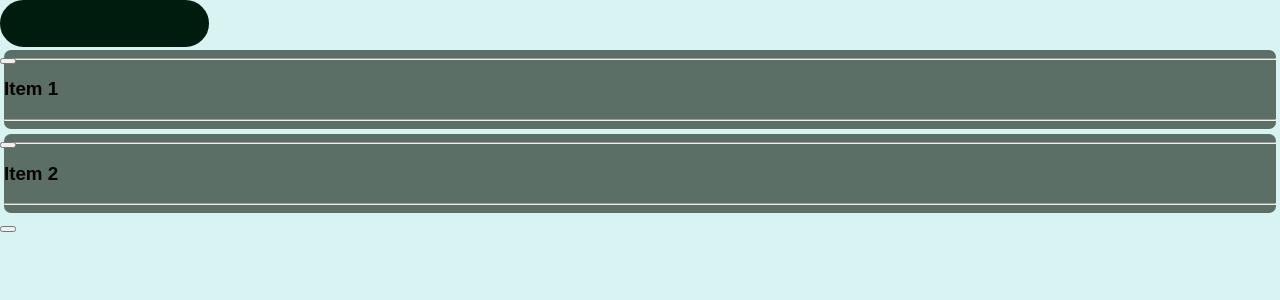
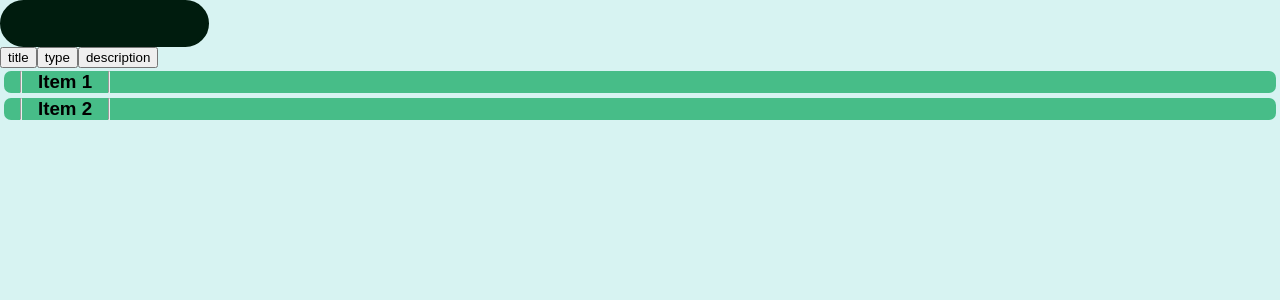
Before and after one commit to Animator55/TS-todolist, a React (Vite) app: page / in a window 1280 px wide. Shown: the top 300 px of the page. Built offline with nearby package versions, Linux system fonts and the light colour scheme; the HTML template or start-up script is replaced by a standard one.

Commit message:
fixed errors

```diff
--- a/package.json
+++ b/package.json
@@ -10,6 +10,9 @@
     "preview": "vite preview"
   },
   "dependencies": {
+    "@fortawesome/fontawesome-svg-core": "^6.4.2",
+    "@fortawesome/free-solid-svg-icons": "^6.4.2",
+    "@fortawesome/react-fontawesome": "^0.2.0",
     "react": "^18.2.0",
     "react-dom": "^18.2.0"
   },
--- a/src/App.tsx
+++ b/src/App.tsx
@@ -2,7 +2,7 @@ import React from 'react'
 import './assets/App.css'
 import { Item } from './vite-env'
 import List from './components/List'
-import Form from './components/Form'
+// import Form from './components/Form'
 
 let INITIAL_STATE: Item[] = [
   {
@@ -28,9 +28,9 @@ export default function App() {
     setList(INITIAL_STATE)
   }, [])
 
-  const addItem = (data: Item)=>{
-    setList([...list, data])
-  }
+  // const addItem = (data: Item)=>{
+  //   setList([...list, data])
+  // }
 
   return <main>
     <List array={list}/>
--- a/src/assets/App.css
+++ b/src/assets/App.css
@@ -1,18 +1,21 @@
 @import url('https://fonts.googleapis.com/css2?family=Oswald&display=swap');
+
 body {
   --cwhite: #d7f3f2;
   --clight: #9ec4be;
   --cdarkgrey: #3d6251;
-    --cgrey: #5b6f66;
+  --cgrey: #47bd88;
   --ccyan: #00aba8;
   --cgreen: #007b3e;
   --clightgreen: #009c22;
   --cblack: #001c0e;
   margin: 0;
   background-color: var(--cwhite);
-    --nav-height: 64px;
-    --sidebar-width: 200px;
   overflow-y: hidden;
+}
+
+hr, h3 {
+  margin: 0;
 }
 
 * {
@@ -22,16 +25,17 @@ body {
   -moz-user-select: none;
 }
 
-input, textarea {
+input,
+textarea {
   outline: none;
   background-color: var(--cblack);
-  color:var(--clight);
+  color: var(--clight);
   border-radius: 25px;
   border: 3px solid var(--cblack);
   padding: 1%;
 }
 
-input:focus{
+input:focus {
   background-color: var(--cwhite);
   color: var(--cblack);
 }
@@ -65,17 +69,19 @@ input:focus{
 
 /*/**/
 
-.drag-n-drop-zone {
+/*CLASES-------------------------*/
+
+.dnd-zone {
   position: relative;
   display: flex;
+  flex-direction: column;
   height: calc(100vh - 130px);
   max-height: calc(100vh - 130px);
   overflow-y: auto;
   overflow-x: hidden;
-  flex-direction: column;
 }
 
-.drag-n-drop-zone > p {
+.dnd-zone>p {
   margin: 0;
   z-index: 1;
   height: 1px;
@@ -83,20 +89,21 @@ input:focus{
   transition: all 300ms;
 }
 
-.drag-n-drop-zone > p.expanded {
+.dnd-zone>p.expanded {
   height: 45px;
   background-color: #69696946;
 }
 
-.drag-n-drop-zone > *:not(p), .drag-n-drop-zone[dragging="false"] > p {
+.dnd-zone>*:not(p),
+.dnd-zone[data-dragging="false"]>p {
   z-index: 0;
 }
 
-.drag-n-drop-zone[dragging="false"] > *:not(p) {
+.dnd-zone[data-dragging="false"]>*:not(p) {
   z-index: 1;
 }
 
-.drag-n-drop-zone > p > span {
+.dnd-zone>p>span {
   position: absolute;
   height: 15px;
   margin-bottom: 20px;
@@ -116,125 +123,20 @@ input:focus{
   background-color: var(--cgrey);
 }
 
-.drag-n-drop-zone[dragging="false"] p {
+.dnd-zone[data-dragging="false"] p {
   z-index: -1;
 }
 
 
-.sections-item-list.dragging, .sub.dragging {
+.sections-item-list.dragging,
+.sub.dragging {
   position: fixed;
   z-index: 1;
   margin: 0 4px;
   width: 100%;
 }
 
-
-/* .sub {
-  border-radius: 7px;
-  background-color: var(--clight);
-}
-
 .top-bar {
   display: flex;
-  align-items: center;
-  padding-left: 9px;
-  height: 35px;
+  gap: 1rem;
 }
-
-.top-bar > :first-child {
-  display: flex;
-  align-items: center;
-  min-width: 11%;
-  height: 100%;
-}
-.sub.top-bar > :first-child {
-  min-width: 8%;
-}
-
-.top-bar > :first-child > :first-child {
-  margin-right: 10px;
-}
-
-.top-bar hr{
-  height: 100%;
-  margin: 0 10px
-}
-
-.top-bar > [contenteditable=true] {
-  max-height: 78%;
-  overflow: hidden;
-  min-width: 25%;
-  max-width: 25%;
-  text-overflow: ellipsis;
-  white-space: nowrap;
-  user-select: none;
-}
-
-.top-bar > [contenteditable=true]:first-of-type {
-  min-width: 25%;
-  max-width: 25%;
-  margin: 4px;
-}
-
-.top-bar > .close-icon {
-  margin: 0 10px 0 auto;
-  color: var(--cwhite);
-}
-
-.top-bar:hover > .close-icon {
-  transition: all 200ms;
-  opacity: 1;
-  transform: scale(1);
-}
-
-.sub-items {
-  padding-left: 5%;
-  background-color: var(--clight);
-  height: 0px;
-  transition: height 1.5s;
-  overflow-y: auto;
-  overflow-x: hidden;
-}
-
-.sub-items > p {
-  margin: 0;
-  z-index: 1;
-  height: 1px;
-  position: relative;
-  transition: height 300ms;
-}
-
-.sub-items > p.expanded {
-  background-color: #69696946;
-  height: 45px
-}
-
-.sub-items > *:not(p) {
-  z-index: 1;
-  .sub-items > p > span {
-    position: absolute;
-    height: 35px;
-    width: 100%;
-  }
-
-  .sections-item-list:hover > .sub-items, .sub-items.expanded {
-    height: 17vh;
-    transition: height 150ms;
-  }
-
-  .drag-n-drop-zone[dragging="false"] .sections-item-list:hover > .sub-items:not(.expanded) {
-    height: 0px!important;
-  }
-
-  .sections-item-list.expanded {
-    z-index: 2!important;
-  }
-  .sections-item-list.child-dragging {
-    z-index: 2;
-  }
-
-  .sections-item-list.dragging > .sub-items {
-    height: 0px;
-    transition: height 300ms;
-  }
-} */
--- a/src/components/DraggableItem.tsx
+++ b/src/components/DraggableItem.tsx
@@ -3,7 +3,7 @@ import selectText from '../logic/selectText';
 import { Item } from '../vite-env';
 // import Placeholder from './Placeholder';
 
-let listElement = document.getElementsByClassName('drag-n-drop-zone') as HTMLCollectionOf<HTMLElement>
+let listElement = document.getElementsByClassName('dnd-zone') as HTMLCollectionOf<HTMLElement>
 let itemElement = document.getElementsByClassName('sections-item-list') as HTMLCollectionOf<HTMLElement>
 
 // function SubDraggableItem ({item, changeList, setPopUp}) {
--- a/src/components/List.tsx
+++ b/src/components/List.tsx
@@ -11,6 +11,7 @@ interface Props {
 
 export default function List({ array }: Props) {
     const [query, setQuery] = React.useState("")
+    const [sort, setSort] = React.useState("")
     const [refresh, activateRefresh] = React.useState(false)
     const List = array
     // const [popUp, setPopUp] = React.useState([false, undefined])
@@ -25,13 +26,22 @@ export default function List({ array }: Props) {
         activateRefresh(!refresh)
     }
 
+    const getSortKeys = ()=>{
+        if(List.length === 0) return []
+        let keys = Object.keys(List[0])
+        let SortKeys = keys.filter(key=>{
+            if(key !== "id" && key !== 'subItems') return key
+        })
+        return SortKeys
+    }
+
     // React.useEffect(()=>{
     //     setRejectedMoves(["source", "target"])
     // }, [refresh, query])
 
     return <div>
-        <SearchAndFilter query={{ query: query, setQuery: setQuery }} />
-        <section className='drag-n-drop-zone' data-dragging="false">
+        <SearchAndFilter query={{ query: query, setQuery: setQuery }} sort={{ sort: sort, sortList: getSortKeys(), setSort: setSort}} />
+        <section className='dnd-zone' data-dragging="false">
             {/* <AutoComplete autoList={autoList} queryList={queryList}/> */}
             {/* <AddBtn click={()=>{changeList(true)}}/> */}
             <>
--- a/src/components/Placeholder.tsx
+++ b/src/components/Placeholder.tsx
@@ -1,33 +1,34 @@
 interface Props {
     index: string
     moveItem: Function
-    DNDZone?: boolean
+    DNDZone?: HTMLElement
 }
 
 export default function Placeholder ({index, moveItem, DNDZone}: Props) {
     return (<p>
-        <button
+        <span
             onMouseOver={(e)=>{
-                const target = e.target
-                if(target.parentElement.parentElement.dataset.dragging !== "false") {
-                    target.parentElement.className = 'expanded'
-                }
+                const target = e.currentTarget.parentElement
+                if(target && target.parentElement?.dataset.dragging !== "false") target.className = 'expanded'
             }}
             onMouseLeave={(e)=>{
-                e.target.parentElement.classList.remove('expanded')
+                const target = e.currentTarget.parentElement
+                if(target) target.classList.remove('expanded')
             }}
             onMouseUp={(e)=>{
-                if(e.target.parentElement.parentElement.dataset.dragging !== "false")
-                console.log(e)
-                    if(index.split("-")[1] !== undefined) {
-                        let source = e.target.parentElement.parentElement.dataset.dragging === undefined ? DNDZone : e.target.parentElement.parentElement
+                const target = e.currentTarget.parentElement
+                if(!target || target.parentElement?.dataset.dragging === "false") return
+                if(index.split("-")[1] !== undefined) {
+                    let source = target.parentElement?.dataset.dragging === undefined ? DNDZone : target.parentElement
 
-                        moveItem(source.dataset.dragging, index)}
-                    else {
-                        moveItem(e.target.parentElement.parentElement.dataset.dragging, index)}
-                e.target.parentElement.classList.remove('expanded')
+                    moveItem(source?.dataset.dragging, index)
+                }
+                else {
+                    moveItem(target.parentElement?.dataset.dragging, index)
+                }
+                target.classList.remove('expanded')
             }}
         >
-        </button>
+        </span>
     </p>)
 }
--- a/src/components/Search&Filter.tsx
+++ b/src/components/Search&Filter.tsx
@@ -1,12 +1,13 @@
 import React from 'react'
-// import SortSpan from './SortSpan'
+import SortSpan from './SortSpan'
 
 interface Props {
     query: { query: string, setQuery: React.Dispatch<React.SetStateAction<string>> }
+    sort: { sort: string, sortList: string[], setSort: React.Dispatch<React.SetStateAction<string>> }
 }
 
 // {selec, query, sort, dis, queryList}
-export default function SearchAndFilter({ query }: Props) {
+export default function SearchAndFilter({ query, sort }: Props) {
 
     const Search = (e: React.KeyboardEvent<HTMLInputElement>) =>{
         let target: HTMLInputElement = e.currentTarget
@@ -31,6 +32,6 @@ export default function SearchAndFilter({ query }: Props) {
                 ></div>
             </button> : null} */}
 
-        {/* {sort !== undefined ? <SortSpan sortList={sort.sortList} sort={sort.sort} setSort={sort.setSort}/> : null} */}
+        {sort !== undefined ? <SortSpan sortObj={sort}/> : null}
     </div>
 }
--- /dev/null
+++ b/src/components/SortSpan.tsx
@@ -0,0 +1,37 @@
+import React from "react";
+
+interface Props {
+    sortObj: { sort: string, sortList: string[], setSort: React.Dispatch<React.SetStateAction<string>> }
+}
+
+export default function SortSpan ({sortObj}: Props) {
+    const span = React.useRef<HTMLSpanElement | null>(null)
+
+    const {sort, sortList, setSort} = sortObj
+
+    const toggleSpan = () =>{
+        if(span.current) span.current.classList.toggle('expanded')
+    }
+    return (
+        <div className="sort-span">
+            <span ref={span}>{sortList.map(el=>{
+                let bool = sort === el
+                return <button
+                    className={bool ? "btn-cwhite": "btn-cblack"}
+                    onClick={()=>{
+                        toggleSpan();
+                        setSort(bool ? "" : el)
+                    }}
+                    key={Math.random()}>
+                        {el}
+                    </button>
+            })}
+            </span>
+            <div
+                className="btn-cblack"
+                onClick={toggleSpan}
+            >
+            </div>
+        </div>
+    )
+}
```
Also changed, not shown: 1 other file (tests, documents, lock files or other folders). Lines whose indentation alone changed are shown as unchanged.
